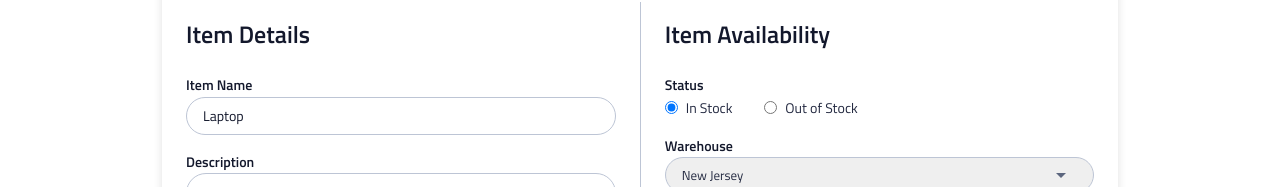
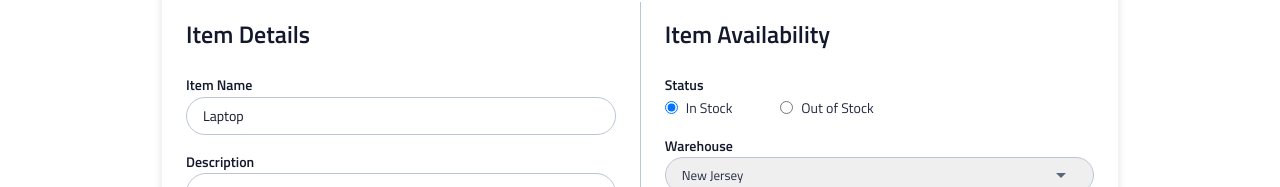
Before and after one commit to achris-alonzo30/south-american-horned-frog-instock, a React (Vite) app: page / in a window 1280 px wide. Shown: the part 199-386 px from the top of the page. Built offline with nearby package versions, Linux system fonts and the light colour scheme.

Commit message:
fixed subheader font size

```diff
--- a/src/components/EditInventoryItem/EditInventoryItem.scss
+++ b/src/components/EditInventoryItem/EditInventoryItem.scss
@@ -35,7 +35,7 @@
 
 .edit-item__subheader {
     font-family: 'Titillium Web';
-    @include dynamicFont(600, $fontsize-mob-page-header, $lh-mob-page-header, $instock-black);
+    @include dynamicFont(600, $fontsize-mob-sub-header, $lh-mob-sub-header, $instock-black);
     width: 100%;
     text-align: left;
     padding-bottom: 1.5rem;
@@ -87,7 +87,7 @@
 .item-status__container{
     display: flex;
     flex-direction: row;
-    gap: 2rem;
+    gap: 3rem;
     margin-bottom: 1rem;
 
 }
```
